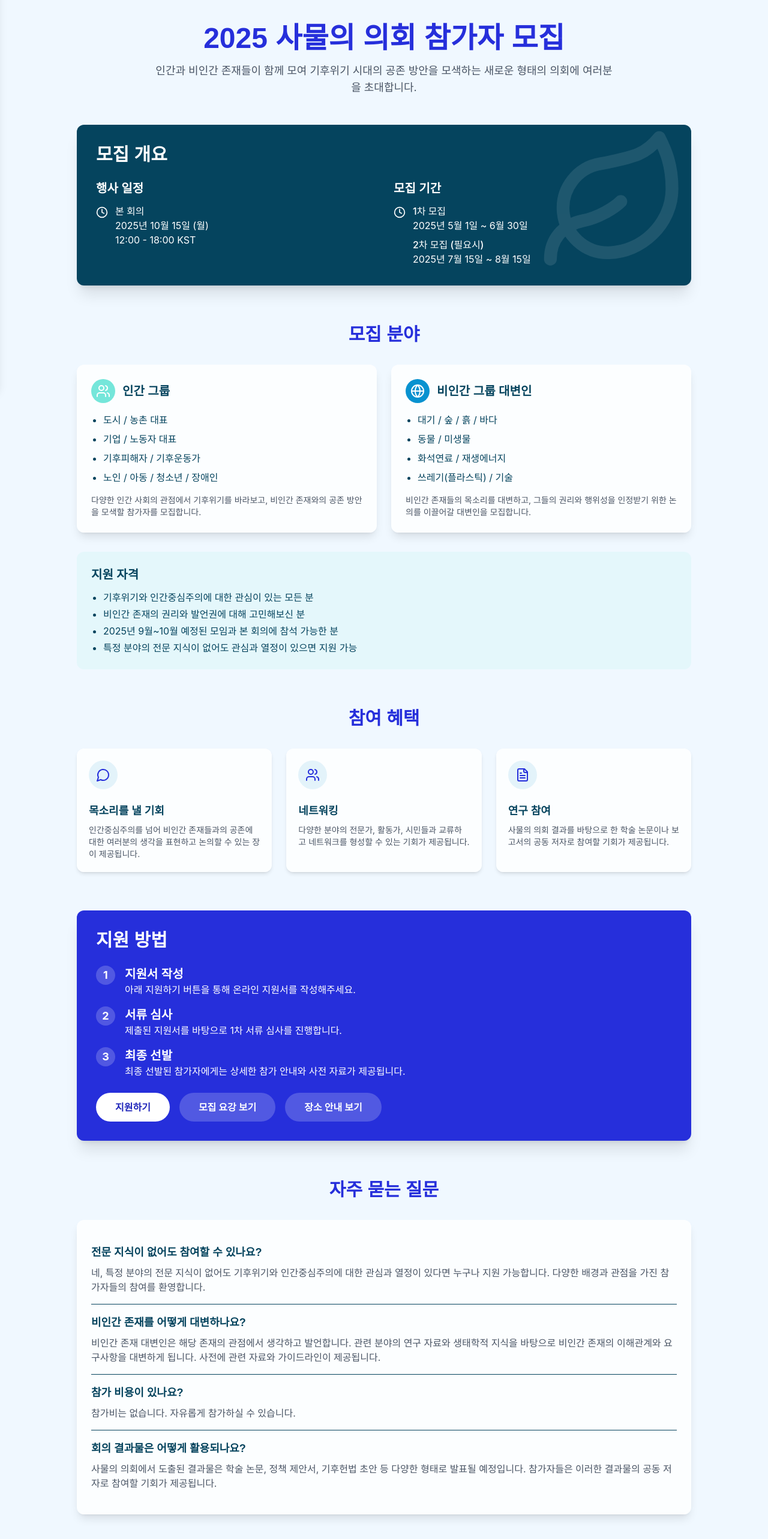
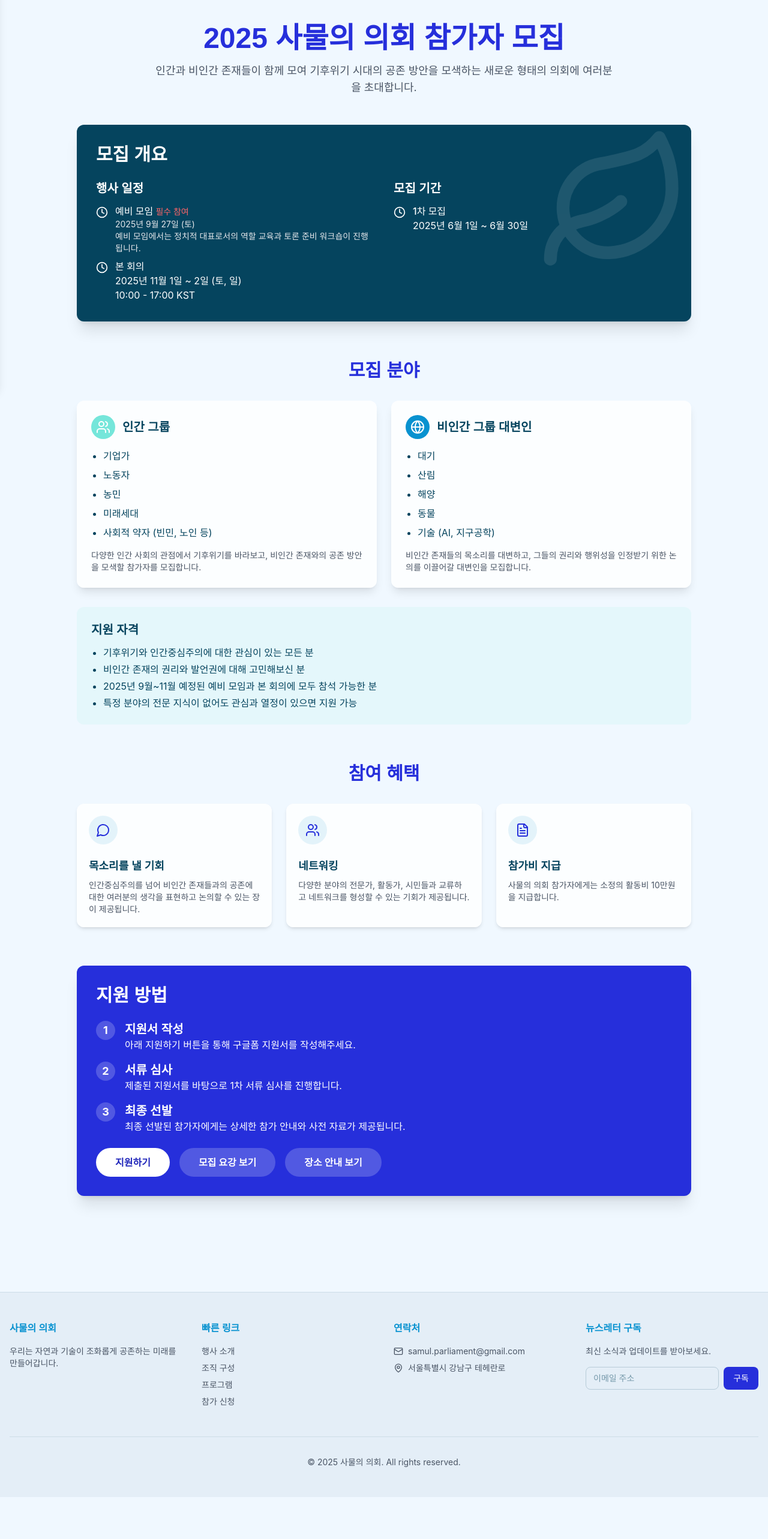
Before and after one commit to shin-minhyuk/samul.parliament, a Next.js app: page /recruitment in a window 1280 px wide. Shown: the part 152-2718 px from the top of the page at 60% size. After the commit the page ends 2648 px from the top, so only its background shows below. Built offline with nearby package versions, Linux system fonts and the light colour scheme; a web font is replaced by a local one.

Commit message:
[feat] recruitment 페이지 클라이언트 수정사항 반영

```diff
--- a/src/app/recruitment/page.tsx
+++ b/src/app/recruitment/page.tsx
@@ -31,12 +31,30 @@
               <div className="grid grid-cols-1 gap-8 md:grid-cols-2">
                 <div>
                   <h3 className="mb-3 text-xl font-semibold">행사 일정</h3>
+                  <div className="mb-2 flex items-start gap-3">
+                    <Clock className="mt-1 h-5 w-5 flex-shrink-0" />
+                    <div>
+                      <p className="font-medium">
+                        예비 모임{" "}
+                        <span className="text-sm text-red-400">필수 참여</span>
+                      </p>
+                      <p className="text-sm text-gray-200">
+                        2025년 9월 27일 (토)
+                      </p>
+
+                      <p className="text-sm text-gray-200">
+                        예비 모임에서는 정치적 대표로서의 역할 교육과 토론 준비
+                        워크숍이 진행됩니다.
+                      </p>
+                    </div>
+                  </div>
+
                   <div className="flex items-start gap-3">
                     <Clock className="mt-1 h-5 w-5 flex-shrink-0" />
                     <div>
                       <p className="font-medium">본 회의</p>
-                      <p>2025년 10월 15일 (월)</p>
-                      <p>12:00 - 18:00 KST</p>
+                      <p>2025년 11월 1일 ~ 2일 (토, 일)</p>
+                      <p>10:00 - 17:00 KST</p>
                     </div>
                   </div>
                 </div>
@@ -46,9 +64,7 @@
                     <Clock className="mt-1 h-5 w-5 flex-shrink-0" />
                     <div>
                       <p className="font-medium">1차 모집</p>
-                      <p>2025년 5월 1일 ~ 6월 30일</p>
-                      <p className="mt-2 font-medium">2차 모집 (필요시)</p>
-                      <p>2025년 7월 15일 ~ 8월 15일</p>
+                      <p>2025년 6월 1일 ~ 6월 30일</p>
                     </div>
                   </div>
                 </div>
@@ -76,10 +92,11 @@
                 <h3 className="text-ocean-deep text-xl font-bold">인간 그룹</h3>
               </div>
               <ul className="mb-4 list-disc space-y-2 pl-5">
-                <li>도시 / 농촌 대표</li>
-                <li>기업 / 노동자 대표</li>
-                <li>기후피해자 / 기후운동가</li>
-                <li>노인 / 아동 / 청소년 / 장애인</li>
+                <li>기업가</li>
+                <li>노동자</li>
+                <li>농민</li>
+                <li>미래세대</li>
+                <li>사회적 약자 (빈민, 노인 등)</li>
               </ul>
               <p className="text-sm text-gray-600">
                 다양한 인간 사회의 관점에서 기후위기를 바라보고, 비인간 존재와의
@@ -98,10 +115,11 @@
                 </h3>
               </div>
               <ul className="mb-4 list-disc space-y-2 pl-5">
-                <li>대기 / 숲 / 흙 / 바다</li>
-                <li>동물 / 미생물</li>
-                <li>화석연료 / 재생에너지</li>
-                <li>쓰레기(플라스틱) / 기술</li>
+                <li>대기</li>
+                <li>산림</li>
+                <li>해양</li>
+                <li>동물</li>
+                <li>기술 (AI, 지구공학)</li>
               </ul>
               <p className="text-sm text-gray-600">
                 비인간 존재들의 목소리를 대변하고, 그들의 권리와 행위성을
@@ -117,7 +135,9 @@
             <ul className="list-disc space-y-1 pl-5">
               <li>기후위기와 인간중심주의에 대한 관심이 있는 모든 분</li>
               <li>비인간 존재의 권리와 발언권에 대해 고민해보신 분</li>
-              <li>2025년 9월~10월 예정된 모임과 본 회의에 참석 가능한 분</li>
+              <li>
+                2025년 9월~11월 예정된 예비 모임과 본 회의에 모두 참석 가능한 분
+              </li>
               <li>
                 특정 분야의 전문 지식이 없어도 관심과 열정이 있으면 지원 가능
               </li>
@@ -162,11 +182,10 @@
                 <FileText className="text-primary-500 h-6 w-6" />
               </div>
               <h3 className="text-ocean-deep mb-2 text-lg font-bold">
-                연구 참여
+                참가비 지급
               </h3>
               <p className="text-sm text-gray-600">
-                사물의 의회 결과를 바탕으로 한 학술 논문이나 보고서의 공동
-                저자로 참여할 기회가 제공됩니다.
+                사물의 의회 참가자에게는 소정의 활동비 10만원을 지급합니다.
               </p>
             </div>
           </div>
@@ -185,7 +204,7 @@
                   <div>
                     <h3 className="text-xl font-semibold">지원서 작성</h3>
                     <p>
-                      아래 지원하기 버튼을 통해 온라인 지원서를 작성해주세요.
+                      아래 지원하기 버튼을 통해 구글폼 지원서를 작성해주세요.
                     </p>
                   </div>
                 </div>
@@ -213,7 +232,7 @@
               </div>
               <div className="flex flex-col items-center gap-4 md:flex-row">
                 <a
-                  href="https://www.instagram.com/samul.parliament"
+                  href="https://docs.google.com/forms/d/e/1FAIpQLSdt5BSpFw3mS9wZzWVzcqvDcWHw8BP2i8o-2r0i9R151562iw/viewform"
                   target="_blank"
                   rel="noopener noreferrer"
                   className="text-primary-600 rounded-full bg-white px-8 py-3 font-semibold transition-all hover:bg-white/90"
@@ -236,56 +255,6 @@
             </div>
           </div>
         </section>
-
-        {/* FAQ */}
-        <section>
-          <h2 className="text-primary-500 mb-8 text-center text-3xl font-bold">
-            자주 묻는 질문
-          </h2>
-          <div className="rounded-xl bg-white/80 p-6 shadow-lg backdrop-blur-sm">
-            <div className="divide-y">
-              <div className="py-4">
-                <h3 className="text-ocean-deep mb-2 text-lg font-semibold">
-                  전문 지식이 없어도 참여할 수 있나요?
-                </h3>
-                <p className="text-gray-600">
-                  네, 특정 분야의 전문 지식이 없어도 기후위기와 인간중심주의에
-                  대한 관심과 열정이 있다면 누구나 지원 가능합니다. 다양한
-                  배경과 관점을 가진 참가자들의 참여를 환영합니다.
-                </p>
-              </div>
-              <div className="py-4">
-                <h3 className="text-ocean-deep mb-2 text-lg font-semibold">
-                  비인간 존재를 어떻게 대변하나요?
-                </h3>
-                <p className="text-gray-600">
-                  비인간 존재 대변인은 해당 존재의 관점에서 생각하고 발언합니다.
-                  관련 분야의 연구 자료와 생태학적 지식을 바탕으로 비인간 존재의
-                  이해관계와 요구사항을 대변하게 됩니다. 사전에 관련 자료와
-                  가이드라인이 제공됩니다.
-                </p>
-              </div>
-              <div className="py-4">
-                <h3 className="text-ocean-deep mb-2 text-lg font-semibold">
-                  참가 비용이 있나요?
-                </h3>
-                <p className="text-gray-600">
-                  참가비는 없습니다. 자유롭게 참가하실 수 있습니다.
-                </p>
-              </div>
-              <div className="py-4">
-                <h3 className="text-ocean-deep mb-2 text-lg font-semibold">
-                  회의 결과물은 어떻게 활용되나요?
-                </h3>
-                <p className="text-gray-600">
-                  사물의 의회에서 도출된 결과물은 학술 논문, 정책 제안서,
-                  기후헌법 초안 등 다양한 형태로 발표될 예정입니다. 참가자들은
-                  이러한 결과물의 공동 저자로 참여할 기회가 제공됩니다.
-                </p>
-              </div>
-            </div>
-          </div>
-        </section>
       </div>
     </div>
   );
```
